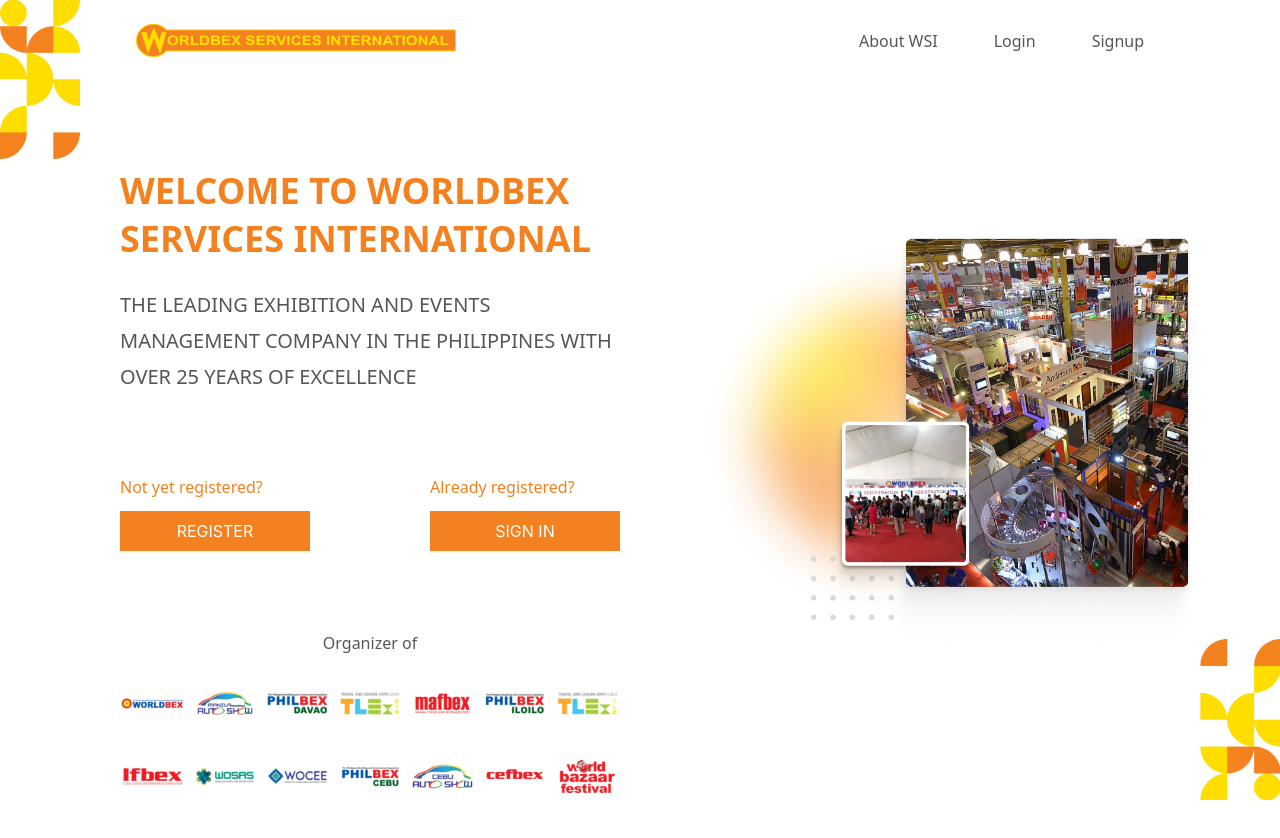
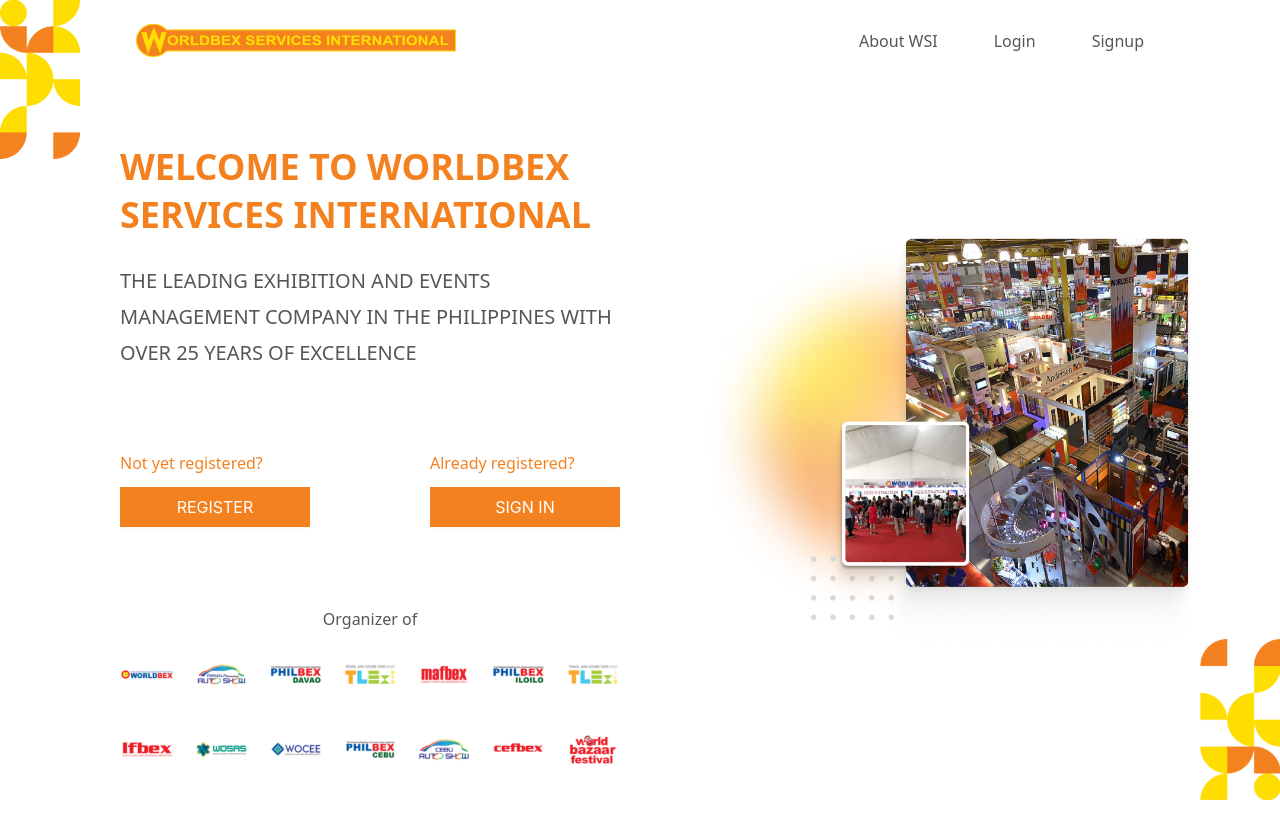
Before and after one commit to Jhoneric12/worldbex, a React (Vite) app: page / in a window 1280 px wide. Shown: the top 838 px of the page. Built offline with nearby package versions, Linux system fonts and the light colour scheme; a web font is replaced by a local one.

Commit message:
fixed unecessary margin top in hero page by Jhon Eric

```diff
--- a/src/components/section/landingPage/Hero.jsx
+++ b/src/components/section/landingPage/Hero.jsx
@@ -19,10 +19,10 @@
   };
 
   return (
-    <section className="xl:flex xl:items-center xl:px-10">
+    <section className="xl:flex xl:items-center xl:justify-center xl:px-10">
       <div className="xl:mt-20 xl:max-w-[55%] lg:mt-14">
-        <div className=" flex flex-col justify-center lg:gap-10 py-6 px-4  md:px-20 lg:min-h-screen xl:h-screen">
-          <div className="flex flex-col gap-6 mt-14 xl:mt-14 md:mt-30">
+        <div className=" flex flex-col justify-center lg:gap-10 py-6 px-4  md:px-20 lg:min-h-screen">
+          <div className="flex flex-col gap-6 mt-14 xl:mt-0 md:mt-30">
             <img src={HeaderLogo} alt="worldbex Logo" className="md:hidden" />
             <h1 className="text-primary-color text-2xl font-bold leading-9 md:text-4xl md:leading-14 lg:text-6xl lg:leading-22 xl:text-4xl xl:leading-12">
               WELCOME TO WORLDBEX SERVICES INTERNATIONAL
@@ -53,14 +53,14 @@
           </div>
           <div className="py-10 hidden lg:block w-full">
             <h1 className="text-center mb-4 font-medium">Organizer of</h1>
-            <div className="grid grid-cols-7 gap-2 place-items-center">
+            <div className="grid grid-cols-7 gap-5 place-items-center">
               {organizers.map((org) => (
                 <>
                   <img
                     src={org.image}
                     alt="Organizations"
                     loading="lazy"
-                    className="hover:scale-125 duration-300"
+                    className="hover:scale-125 duration-300 shrink-0"
                   />
                 </>
               ))}
@@ -79,7 +79,7 @@
           </div>
         </div>
       </div>
-      <div className="hidden xl:block shrink-0 xl:max-w-[45%] xl:pr-10">
+      <div className="hidden xl:block shrink- xl:max-w-[45%] xl:pr-10">
         <img src={HeroImage} alt="Hero Image" loading="lazy" />
       </div>
     </section>
```
